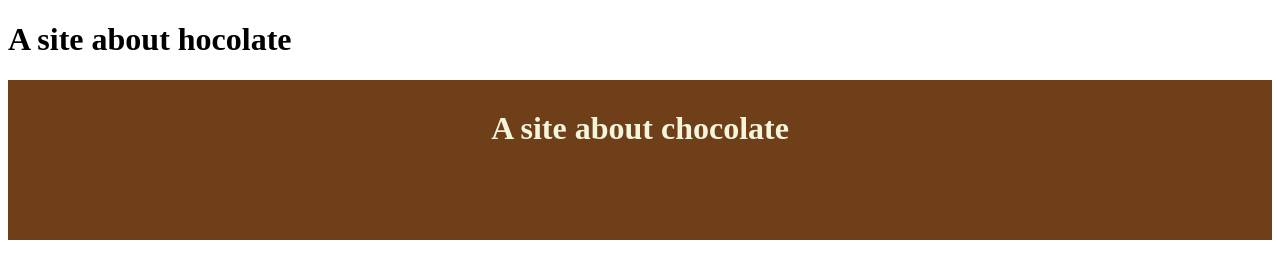
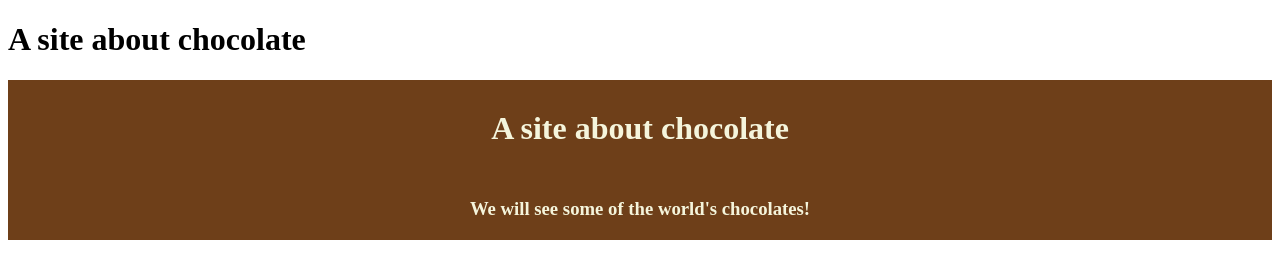
Before and after one commit to theodorampn/TheodoraWEB2GitTest, a plain HTML site: page index.html in a window 1280 px wide. Drawn offline with Linux system fonts and the light colour scheme.

Commit message:
third commit

```diff
--- a/index.html
+++ b/index.html
@@ -7,10 +7,12 @@
     <link rel = "stylesheet" type = "text/css" href ="css/mystyles.css">
     <title>This is chocohome</title>
 </head>
+
 <body>
-    <h1> A site about hocolate</h1>
+    <h1> A site about chocolate</h1>
     <div class="jumbotron">
         <h1>A site about chocolate</h1>
+        <h3>We will see some of the world's chocolates!</h3>
     </div>
 
 
```
